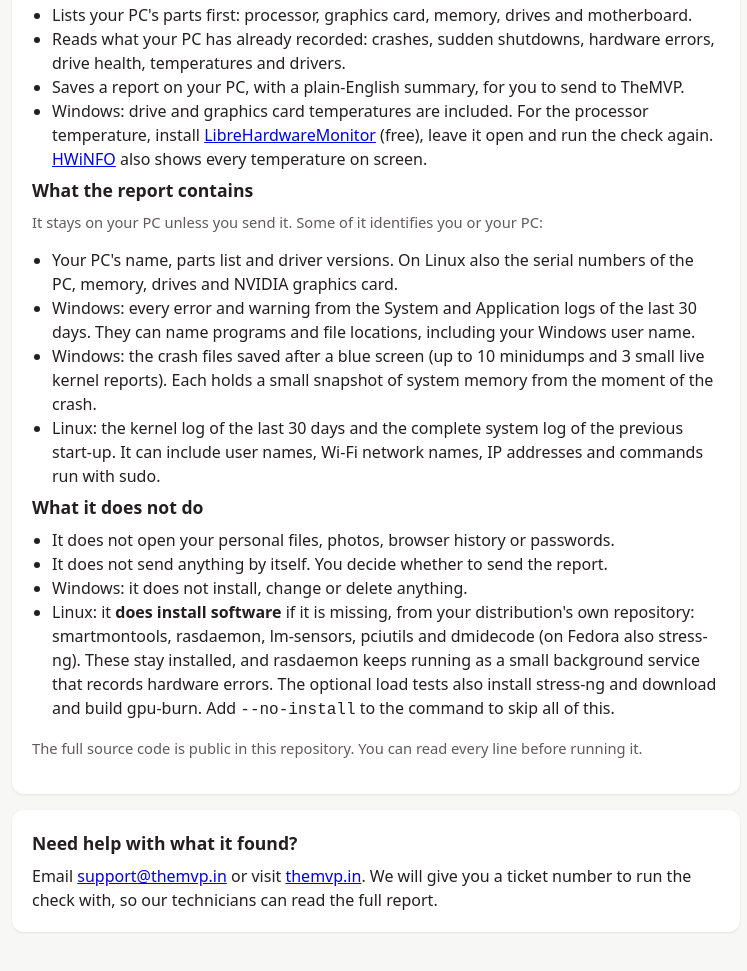
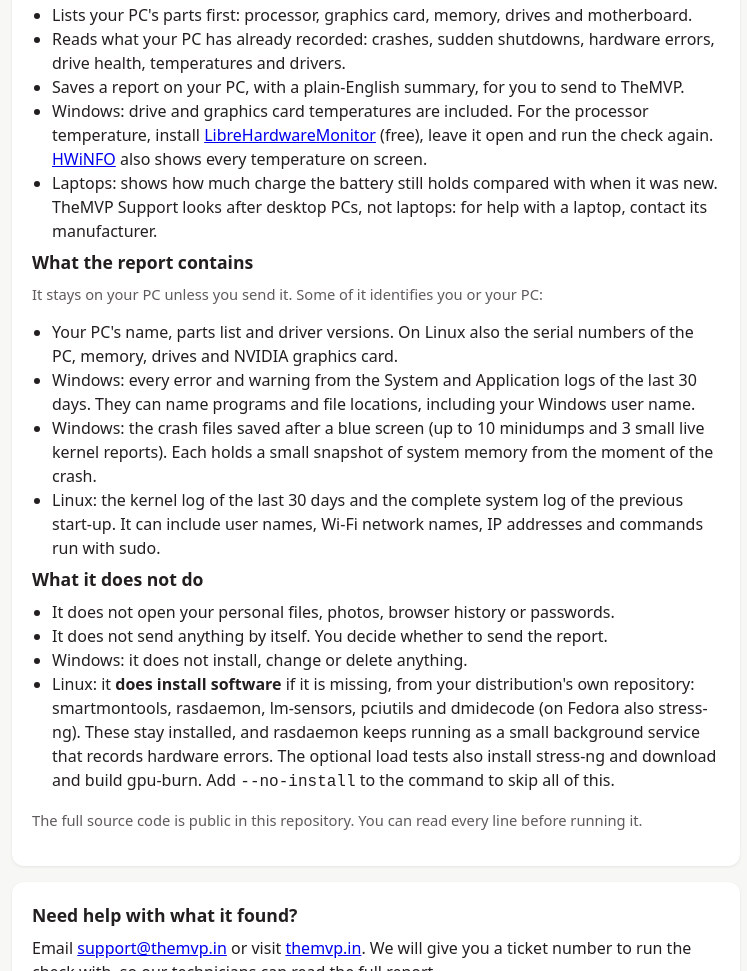
Before and after one commit to mvp-support/pc-health-check, a plain HTML site: page index.html in a window 1280 px wide. Shown: the part 731-1702 px from the top of the page, without its empty margins (264-1011 px from the left). Drawn offline with Linux system fonts and the light colour scheme.

Commit message:
Windows 1.3 / Linux 1.4: honest crash coverage, verdict levels, laptops and VMs
- Windows: the blue-screen line says how far back the System log goes
  when it starts inside the window or was cleared; an unreadable log is
  "needs attention", not OK
- Linux: INFO level for XMP on and a non-persistent journal; XMP is AMBER
  only with crashes, hardware errors or a failed load test
- Linux: runs without a ticket show no technician steps
- Both: laptop battery wear (flag below 70%), virtual machines skip sensor
  warnings, laptop owners are pointed to the manufacturer

Co-Authored-By: Claude Opus 5.5 <noreply@anthropic.com>

```diff
--- a/index.html
+++ b/index.html
@@ -54,6 +54,7 @@
       <li>Windows: drive and graphics card temperatures are included. For the processor temperature, install
           <a href="https://github.com/LibreHardwareMonitor/LibreHardwareMonitor">LibreHardwareMonitor</a> (free), leave it open and run the check again.
           <a href="https://www.hwinfo.com">HWiNFO</a> also shows every temperature on screen.</li>
+      <li>Laptops: shows how much charge the battery still holds compared with when it was new. TheMVP Support looks after desktop PCs, not laptops: for help with a laptop, contact its manufacturer.</li>
     </ul>
     <h2>What the report contains</h2>
     <p class="muted" style="margin-top:0">It stays on your PC unless you send it. Some of it identifies you or your PC:</p>
```
Also changed, not shown: 5 other files.
